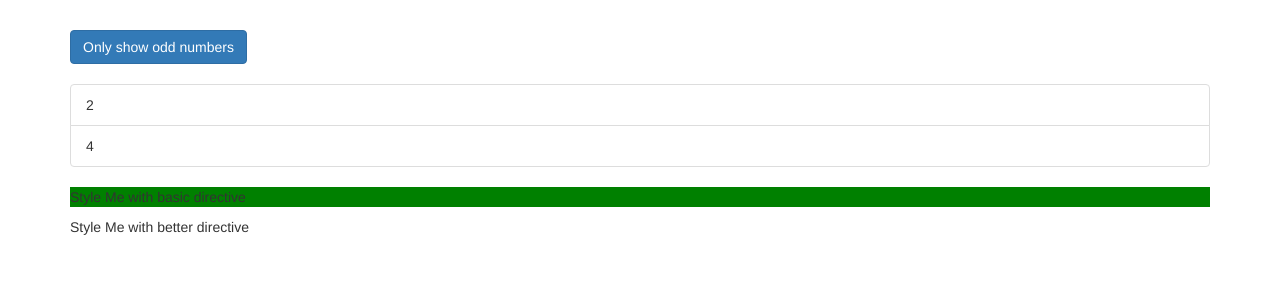
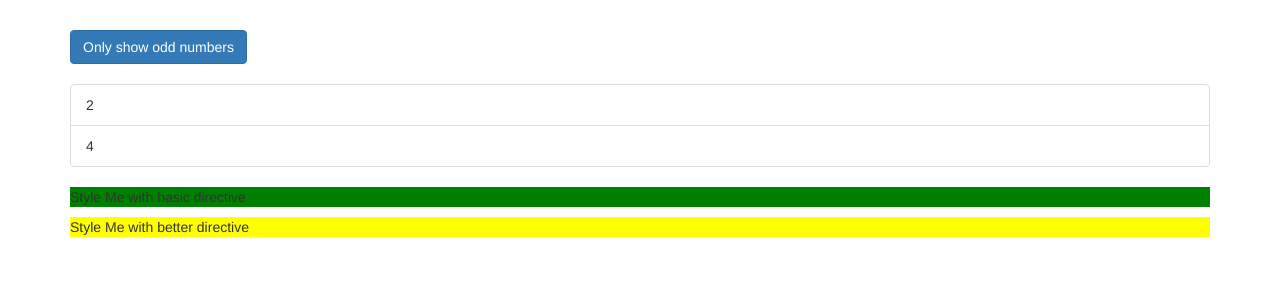
Before and after one commit to SGissubel/angular-5-directives, an Angular app: page / in a window 1280 px wide. Shown: the top 300 px of the page. Built offline with nearby package versions, Linux system fonts and the light colour scheme.

Commit message:
directives -> hostlistener/hostbinding - dynamically setting values from outside

```diff
--- a/src/app/app.component.html
+++ b/src/app/app.component.html
@@ -26,7 +26,7 @@
         </div>
       </ul>
       <p appBasicHighlight>Style Me with basic directive</p>
-      <p appBetterHighlight>Style Me with better directive</p>
+      <p appBetterHighlight [defaultColor]="'yellow'" [highlightColor]="'red'">Style Me with better directive</p>
     </div>
   </div>
 </div>
--- a/src/app/better-highlight/better-highlight.directive.ts
+++ b/src/app/better-highlight/better-highlight.directive.ts
@@ -1,22 +1,28 @@
-import { Directive, Renderer2, OnInit, ElementRef, HostListener } from '@angular/core';
+import { Directive, Input, Renderer2, OnInit, ElementRef, HostListener, HostBinding } from '@angular/core';
 
 @Directive({
   selector: '[appBetterHighlight]'
 })
 export class BetterHighlightDirective implements OnInit {
+  @Input() defaultColor: string = 'transparent';
+  @Input() highlightColor: string = 'blue';
+  @HostBinding('style.backgroundColor') backgroundColor: string;
 
   constructor(private renderer: Renderer2, private elem: ElementRef) { }
 
   ngOnInit() {
+    this.backgroundColor = this.defaultColor;
     // this.renderer.setStyle(this.elem.nativeElement, 'background-color', 'blue');
     // this.renderer.setStyle(this.elem.nativeElement, 'color', 'white');
   }
   @HostListener('mouseenter') mouseover(eventData: Event) {
-    this.renderer.setStyle(this.elem.nativeElement, 'background-color', 'blue');
+    // this.renderer.setStyle(this.elem.nativeElement, 'background-color', 'blue');
     this.renderer.setStyle(this.elem.nativeElement, 'color', 'white');
+    this.backgroundColor = this.highlightColor;
   }
     @HostListener('mouseleave') mouseleave(eventData: Event) {
-    this.renderer.setStyle(this.elem.nativeElement, 'background-color', 'transparent');
+    // this.renderer.setStyle(this.elem.nativeElement, 'background-color', 'transparent');
     this.renderer.setStyle(this.elem.nativeElement, 'color', 'black');
+    this.backgroundColor = this.defaultColor;
   }
 }
```
